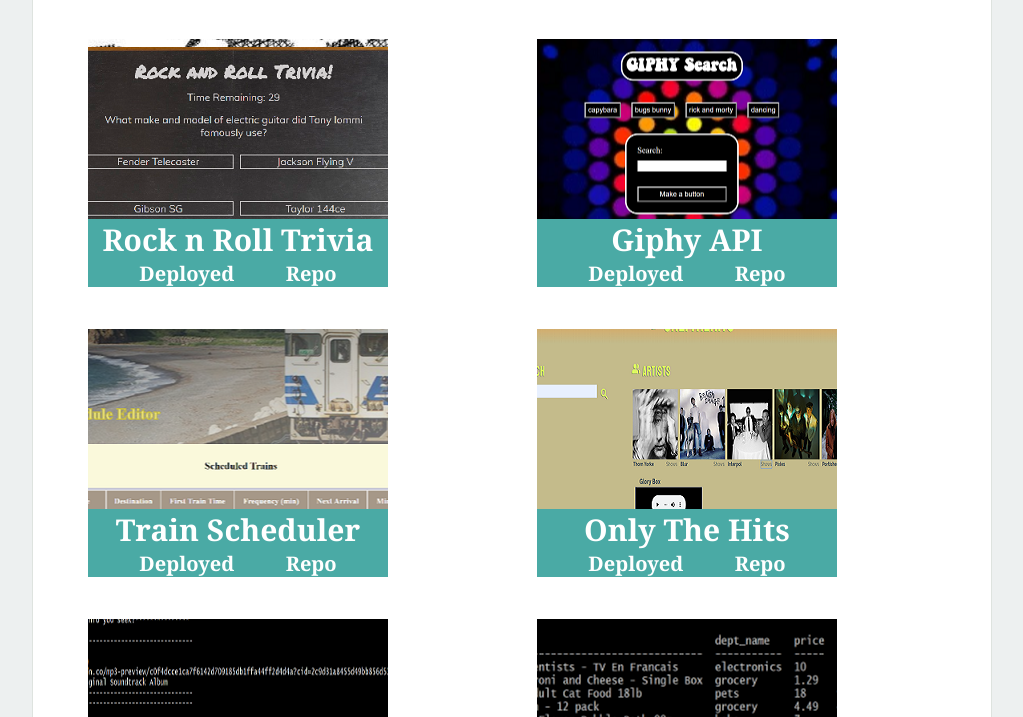
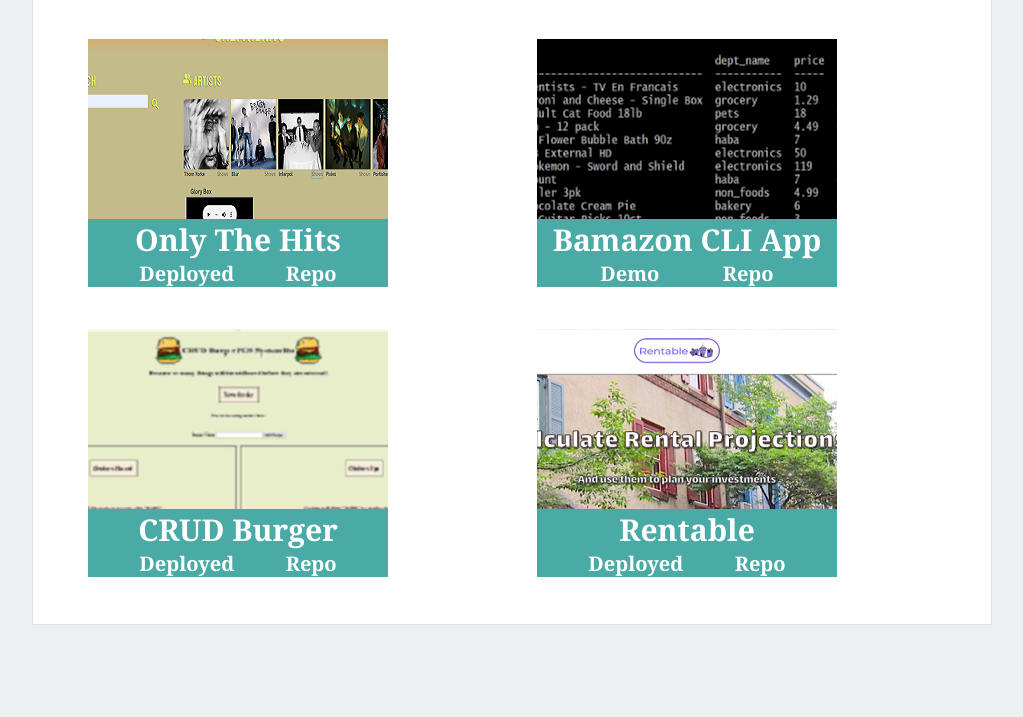
Before and after one commit to PierreLampre/Responsive-Portfolio, a plain HTML site: page portfolio.html in a window 1280 px wide. Shown: the part 486-1203 px from the top of the page, without its empty margins (128-1151 px from the left). Drawn offline with Linux system fonts and the light colour scheme.

Commit message:
updated portfolio page to reflect a smaller selection of projects

```diff
--- a/assets/css/style1.css
+++ b/assets/css/style1.css
@@ -119,6 +119,7 @@
 }
 
 .grid-item {
+    display: grid;
     width: 300px;
     height: 240px;
     margin: 25px;
@@ -161,6 +162,16 @@
 
 .grid-item:nth-of-type(10) {
     background-image: url('../img/burger_ss1.png');
+}
+
+.grid-item:nth-of-type(odd) {
+    display: none;
+}
+
+.grid-item:nth-of-type(11) {
+    display: grid;
+    background-image: url('../img/rentabe.png');
+    background-position-y: 1%;
 }
 
 .text-drop {
--- a/portfolio.html
+++ b/portfolio.html
@@ -102,6 +102,12 @@
                 <a href="https://github.com/PierreLampre/burger" target="_blank">Repo</a>
                 </h6>
             </div>
+            <div class="grid-item">
+                <h4 class="text-drop">Rentable</h4>
+                <h6 class="more-text-drop"><a href="https://mighty-lake-82037.herokuapp.com/" target="_blank">Deployed</a>
+                <a href="https://github.com/sahasra101/project2" target="_blank">Repo</a>
+                </h6>
+            </div>
         </div>
 
     </div>
```
Also changed, not shown: assets/img/rentabe.png (added).
